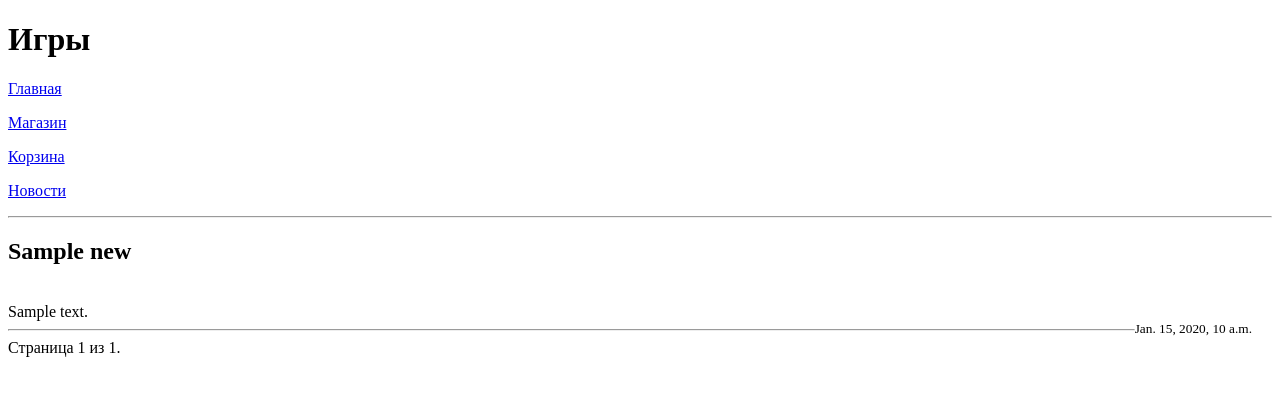
After one commit to ArtemElectr/projectM19, a Django app: template game_shop/templates/task1/news.html in a window 1280 px wide. The commit adds this page. Shown: the top 396 px of the page. Run offline with Django 3.2, Linux system fonts and the light colour scheme; the template is opened without the code that fills it: most values are stand-ins (such as "Sample title", 1, 10 or a date in 2020).

Commit message:
create model news and Paginator

```diff
--- a/game_shop/game_shop/urls.py
+++ b/game_shop/game_shop/urls.py
@@ -24,5 +24,6 @@ urlpatterns = [
     path('platform/games/', games),
     path('platform/cart/', cart),
     path('django_sign_up/', sign_up_by_django),
-    path('', sign_up_by_html)
+    path('', sign_up_by_html),
+    path('platform/news/', news)
 ]
--- a/game_shop/task1/models.py
+++ b/game_shop/task1/models.py
@@ -16,3 +16,9 @@ class Game(models.Model):
     description = models.TextField()
     age_limited = models.BooleanField(default=False)
     buyer = models.ManyToManyField(Buyer, related_name='games')
+
+
+class News(models.Model):
+    title = models.CharField(max_length=300)
+    content = models.TextField()
+    date = models.DateTimeField(auto_now_add=True, verbose_name='Дата создания')
--- a/game_shop/templates/task1/menu.html
+++ b/game_shop/templates/task1/menu.html
@@ -11,6 +11,7 @@
     <p><a href="/platform">Главная</a></p>
     <p><a href="/platform/games/">Магазин</a></p>
     <p><a href="/platform/cart/">Корзина</a></p>
+    <p><a href="/platform/news/">Новости</a></p>
     {% endblock %}
     {% block content %}
 
--- /dev/null
+++ b/game_shop/templates/task1/news.html
@@ -0,0 +1,32 @@
+{% extends 'menu.html' %}
+{% block pagename %}<h1>Игры</h1>{% endblock %}
+{% block menu %}{{ block.super }}{% endblock %}
+{% block content %}
+    <hr>
+    {% for new in news %}
+        <h2>{{ new.title }}</h2>
+        <br>
+        {{ new.content }}
+        <br>
+        <small style="float: right; margin-right: 20px;">{{ new.date }}</small>
+        <hr>
+    {% endfor %}
+
+    <div class="pagination">
+        <span class="step-links">
+            {% if news.has_previous %}
+                <a href="?page=1">&laquo; Первая</a>
+                <a href="?page={{ news.previous_page_number }}">Предыдущая</a>
+            {% endif %}
+
+            <span class="current">
+                Страница {{ news.number }} из {{ news.paginator.num_pages }}.
+            </span>
+
+            {% if news.has_next %}
+                <a href="?page={{ news.next_page_number }}">Следующая</a>
+                <a href="?page={{ news.paginator.num_pages }}">Последняя &raquo;</a>
+            {% endif %}
+        </span>
+    </div>
+{% endblock %}
```
Also changed, not shown: game_shop/task1/views.py (+9 -0 lines), game_shop/db.sqlite3, game_shop/task1/migrations/0002_news.py (added).
